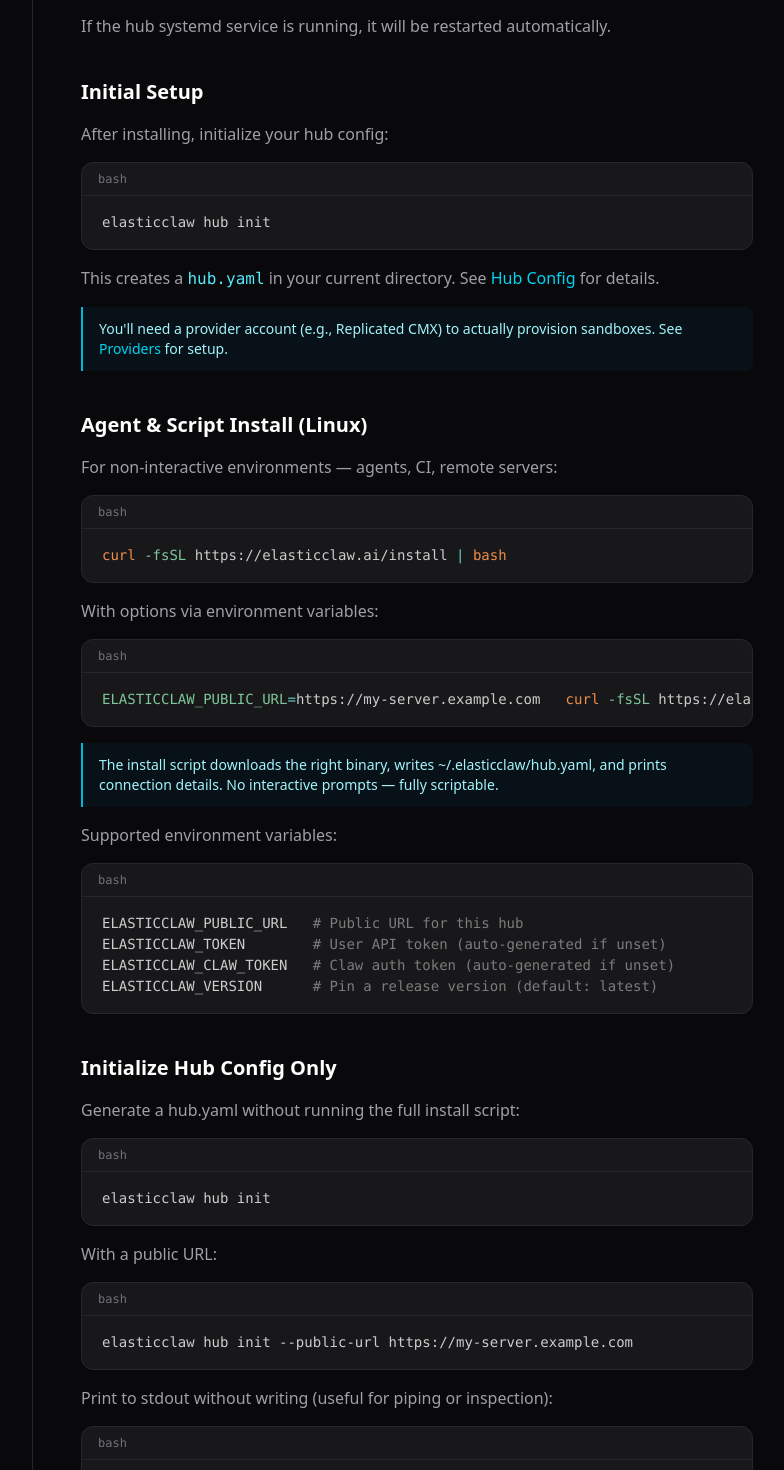
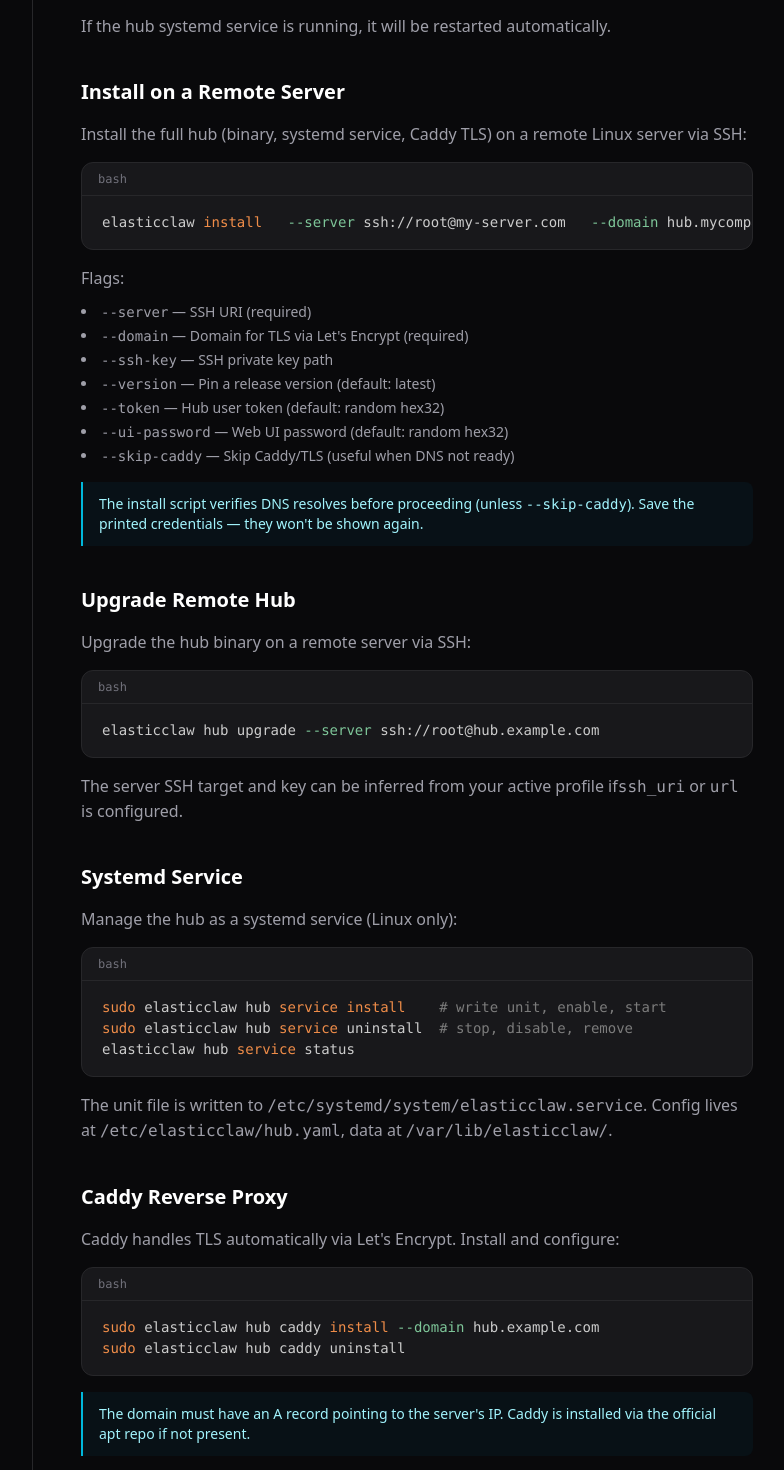
Before and after one commit to elasticclaw/elasticclaw.ai, a Next.js app: page /docs/installation in a window 1280 px wide. Shown: the part 1920-3390 px from the top of the page, without its empty margins (207-991 px from the left). Built offline with nearby package versions, Linux system fonts and the light colour scheme.

Commit message:
docs: remove untested hub init and scripted install sections

```diff
--- a/src/app/docs/installation/page.tsx
+++ b/src/app/docs/installation/page.tsx
@@ -74,53 +74,6 @@
         </p>
       </Section>
 
-      <Section title="Initial Setup">
-        <p>After installing, initialize your hub config:</p>
-        <CodeBlock lang="bash">{`elasticclaw hub init`}</CodeBlock>
-        <p>
-          This creates a <code className="text-cyan-300">hub.yaml</code> in
-          your current directory. See{" "}
-          <a href="/docs/hub" className="text-cyan-400 hover:underline">
-            Hub Config
-          </a>{" "}
-          for details.
-        </p>
-        <Note>
-          You&apos;ll need a provider account (e.g., Replicated CMX) to actually
-          provision sandboxes. See{" "}
-          <a href="/docs/providers" className="text-cyan-400 hover:underline">
-            Providers
-          </a>{" "}
-          for setup.
-        </Note>
-      </Section>
-
-      <Section title="Agent &amp; Script Install (Linux)">
-        <p>For non-interactive environments — agents, CI, remote servers:</p>
-        <CodeBlock lang="bash">{`curl -fsSL https://elasticclaw.ai/install | bash`}</CodeBlock>
-        <p>With options via environment variables:</p>
-        <CodeBlock lang="bash">{`ELASTICCLAW_PUBLIC_URL=https://my-server.example.com \
-  curl -fsSL https://elasticclaw.ai/install | bash`}</CodeBlock>
-        <Note>
-          The install script downloads the right binary, writes ~/.elasticclaw/hub.yaml,
-          and prints connection details. No interactive prompts — fully scriptable.
-        </Note>
-        <p>Supported environment variables:</p>
-        <CodeBlock lang="bash">{`ELASTICCLAW_PUBLIC_URL   # Public URL for this hub
-ELASTICCLAW_TOKEN        # User API token (auto-generated if unset)
-ELASTICCLAW_CLAW_TOKEN   # Claw auth token (auto-generated if unset)
-ELASTICCLAW_VERSION      # Pin a release version (default: latest)`}</CodeBlock>
-      </Section>
-
-      <Section title="Initialize Hub Config Only">
-        <p>Generate a hub.yaml without running the full install script:</p>
-        <CodeBlock lang="bash">{`elasticclaw hub init`}</CodeBlock>
-        <p>With a public URL:</p>
-        <CodeBlock lang="bash">{`elasticclaw hub init --public-url https://my-server.example.com`}</CodeBlock>
-        <p>Print to stdout without writing (useful for piping or inspection):</p>
-        <CodeBlock lang="bash">{`elasticclaw hub init --print`}</CodeBlock>
-      </Section>
-
       <Section title="Install on a Remote Server">
         <p>
           Install the full hub (binary, systemd service, Caddy TLS) on a remote
```
